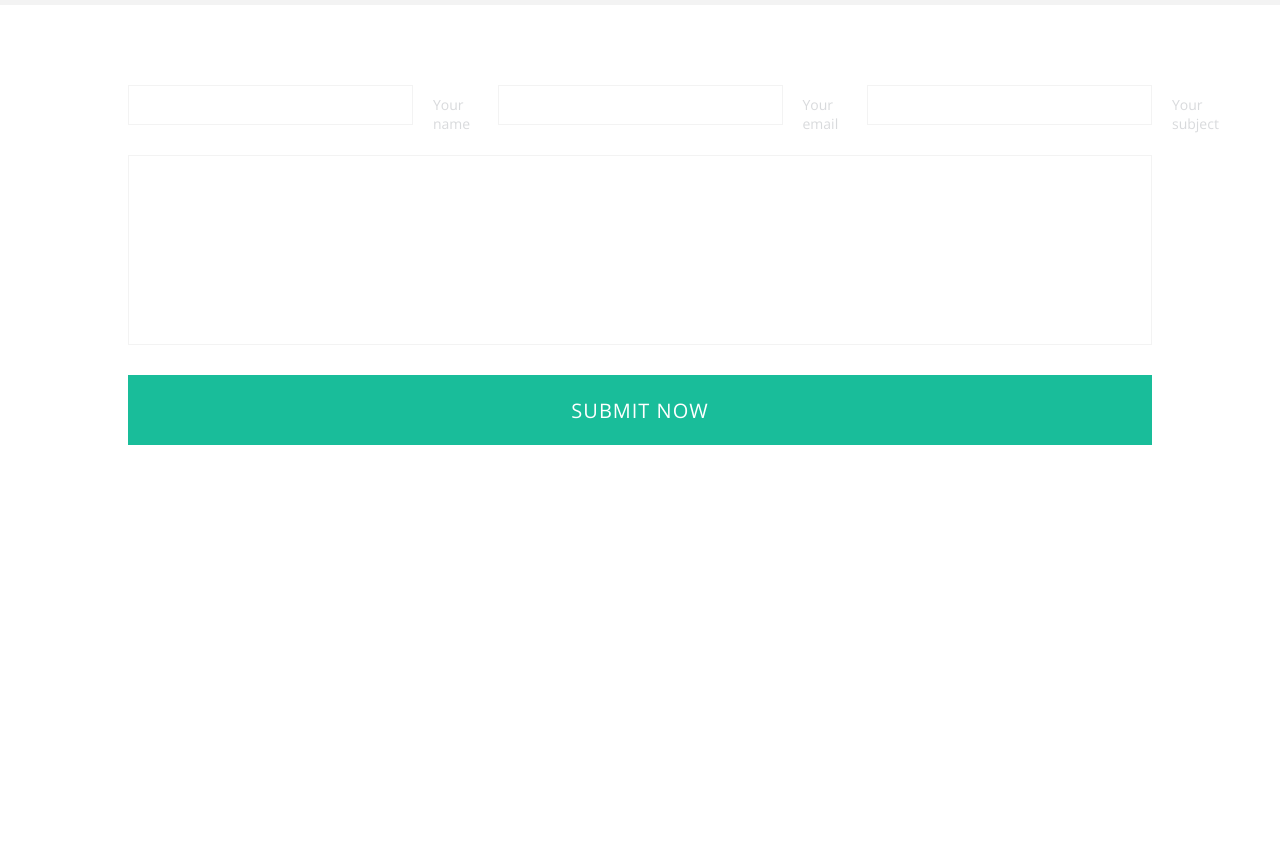
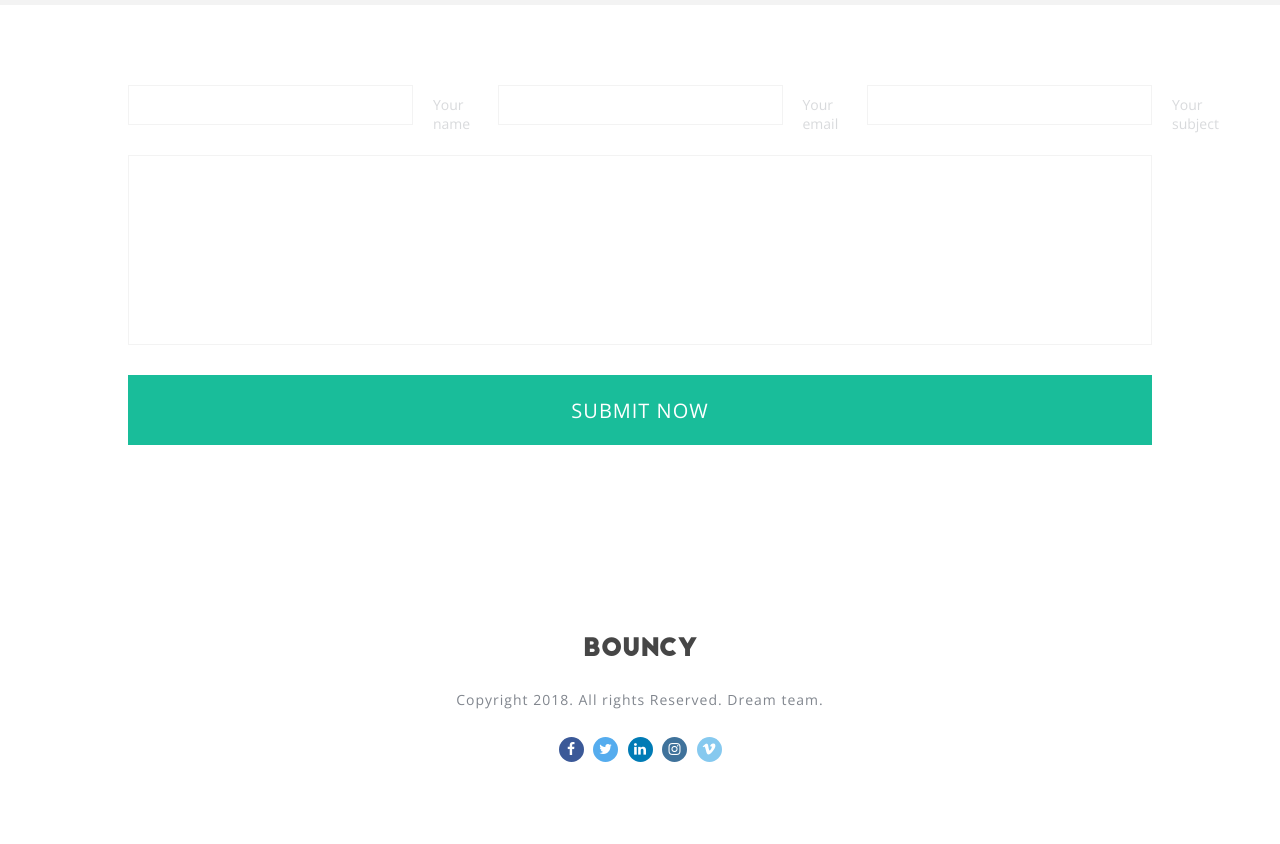
Before and after one commit to YuraSadilenko/bouncy, a website: page src/index.html in a window 1280 px wide. Shown: the part 4577-5421 px from the top of the page. Before the commit the page ends 5132 px from the top, so only its background shows below. Drawn offline with nearby package versions, Linux system fonts and the light colour scheme.

Commit message:
Implement footer

```diff
--- a/src/css/style.css
+++ b/src/css/style.css
@@ -1245,3 +1245,54 @@ a.slide_btn {
     margin-bottom: 3rem;
   }
 }
+
+.page-footer {
+  width: 100%;
+  padding: 8rem 0;
+  text-align: center;
+  background-color: #ffffff;
+}
+
+.page-footer__title {
+  color: #464646;
+}
+
+.page-footer__copyright {
+  margin: 2.5rem;
+}
+
+.fa {
+  padding-top: 0.5rem;
+  font-size: 1.4rem;
+  width: 2.5rem;
+  height: 2.5rem;
+  text-align: center;
+  text-decoration: none;
+  border-radius: 50%;
+  color: white;
+  margin: 0.25rem;
+}
+
+.fa:hover {
+  opacity: 0.7;
+}
+
+.fa-facebook {
+  background: #3B5998;
+}
+
+.fa-twitter {
+  background: #55ACEE;
+}
+
+.fa-linkedin {
+  background: #007bb5;
+}
+
+.fa-instagram {
+  background: #3f729b;
+}
+
+.fa-vimeo {
+  background: #86c9ef;
+}
--- a/src/index.html
+++ b/src/index.html
@@ -3,6 +3,7 @@
 <head>
   <meta charset="UTF-8"/>
   <title>Bouncy</title>
+  <link rel="stylesheet" href="https://cdnjs.cloudflare.com/ajax/libs/font-awesome/4.7.0/css/font-awesome.min.css">
   <link rel="stylesheet" href="css/style.css">
   <meta name="viewport" content="width=device-width, initial-scale=1">
   <script src="https://code.jquery.com/jquery-3.3.1.js" integrity="sha256-2Kok7MbOyxpgUVvAk/HJ2jigOSYS2auK4Pfzbm7uH60="
@@ -637,6 +638,20 @@
     </form>
   </div>
   <!-- End // .form -->
+
+  <!-- Start // .footer -->
+  <footer class="page-footer section-title">
+    <div class="page-footer__title page-header__home-link">Bouncy</div>
+    <div class="page-footer__copyright section-title__paragraph">Copyright 2018. All rights Reserved. Dream team.</div>
+    <div>
+      <a href="#" class="fa fa-facebook"></a>
+      <a href="#" class="fa fa-twitter"></a>
+      <a href="#" class="fa fa-linkedin"></a>
+      <a href="#" class="fa fa-instagram"></a>
+      <a href="#" class="fa fa-vimeo"></a>
+    </div>
+  </footer>
+  <!-- End // .footer -->
 </main>
 <script src="scripts/carousel.js"></script>
 </body>
--- /dev/null
+++ b/src/sass/_page-footer.scss
@@ -0,0 +1,50 @@
+.page-footer {
+  width: 100%;
+  padding: 8rem 0;
+  text-align: center;
+  background-color: $btn-color-white;
+
+  &__title {
+    color: $dark-gray;
+  }
+
+  &__copyright {
+    margin: 2.5rem;
+  }
+}
+
+.fa {
+  padding-top: 0.5rem;
+  font-size: 1.4rem;
+  width: 2.5rem;
+  height: 2.5rem;
+  text-align: center;
+  text-decoration: none;
+  border-radius: 50%;
+  color: white;
+  margin: 0.25rem;
+}
+
+.fa:hover {
+  opacity: 0.7;
+}
+
+.fa-facebook {
+  background: #3B5998;
+}
+
+.fa-twitter {
+  background: #55ACEE;
+}
+
+.fa-linkedin {
+  background: #007bb5;
+}
+
+.fa-instagram {
+  background: #3f729b;
+}
+
+.fa-vimeo {
+  background: #86c9ef;
+}
--- a/src/sass/main.scss
+++ b/src/sass/main.scss
@@ -15,3 +15,4 @@
 @import "page-header";
 @import "our-price";
 @import "form";
+@import "page-footer";
```
